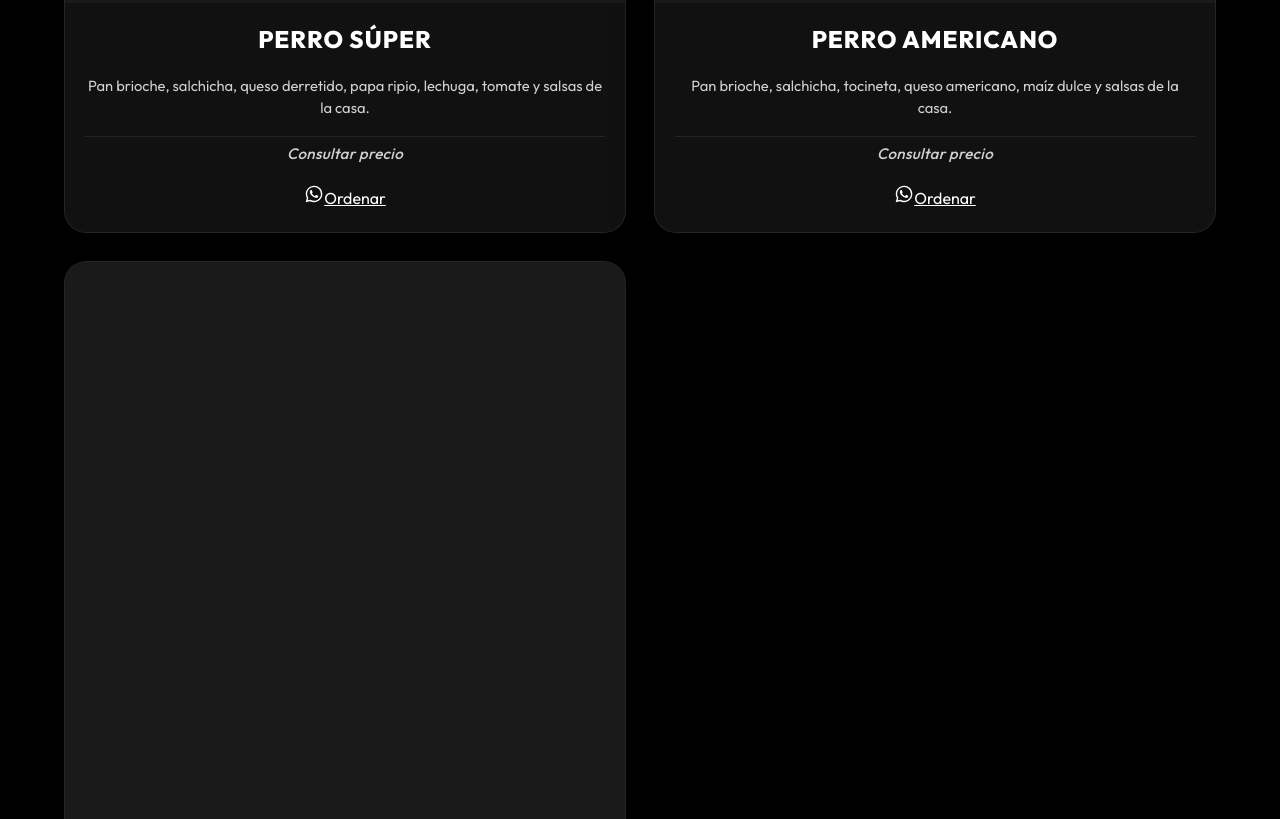
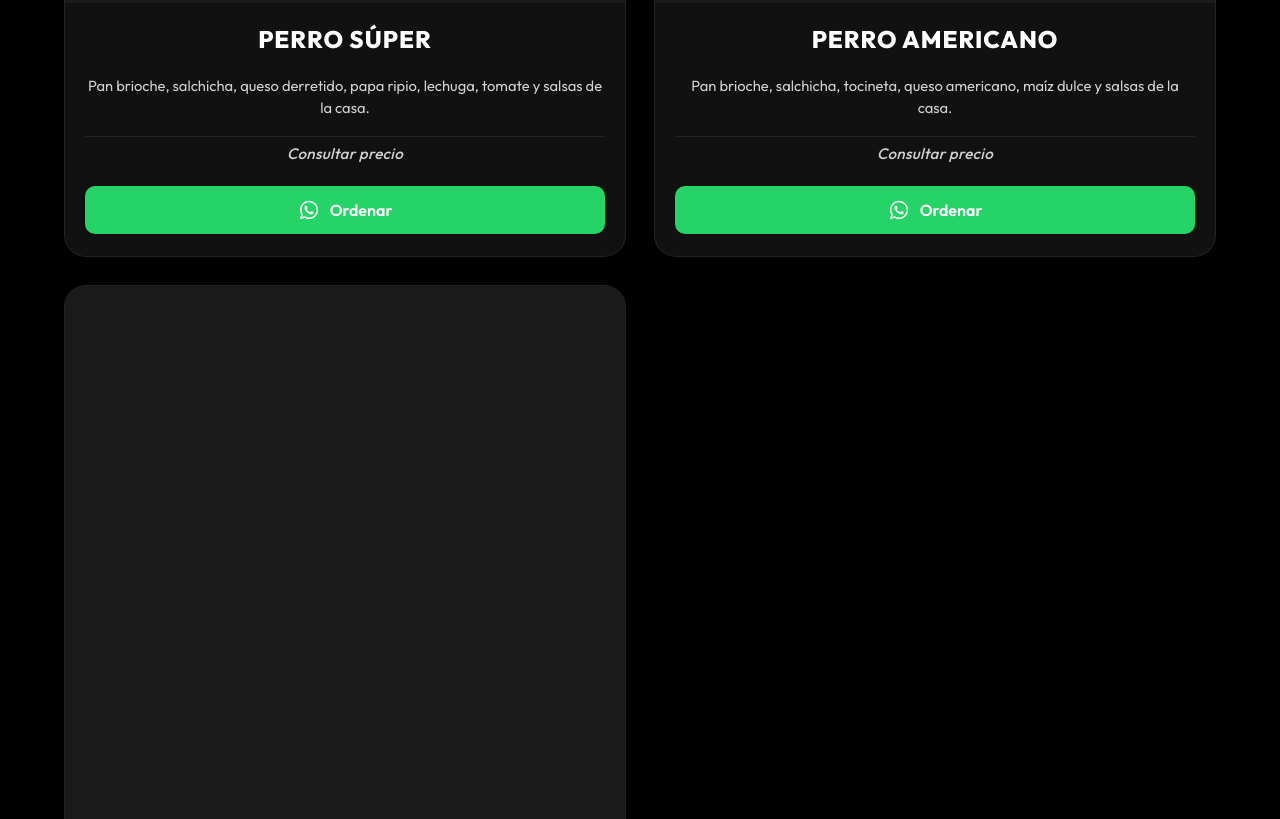
Before and after one commit to rjbavvt/LASYULAS, a plain HTML site: page index.html in a window 1280 px wide. Shown: the part 1426-2245 px from the top of the page. Drawn offline with Linux system fonts and the light colour scheme; no server answers.

Commit message:
Update styles.css

```diff
--- a/styles.css
+++ b/styles.css
@@ -356,6 +356,34 @@ a { color: inherit; }
   text-decoration: line-through;
 }
 
+/* ===== Botón "Ordenar" por WhatsApp (en cada producto) ===== */
+.ly-card__order {
+  display: flex;
+  align-items: center;
+  justify-content: center;
+  gap: 10px;
+  width: 100%;
+  margin-top: 2px;
+  padding: 12px 14px;
+  background: #25D366;          /* verde WhatsApp */
+  color: #ffffff;               /* texto e icono en blanco */
+  border: none;                 /* plano, sin borde */
+  border-radius: 10px;          /* esquinas redondeadas suaves */
+  font-family: var(--ly-body-font);
+  font-weight: 600;
+  font-size: 1rem;
+  letter-spacing: 0;            /* sin espaciado extra */
+  text-transform: none;         /* "Ordenar", no "ORDENAR" */
+  text-decoration: none;
+  cursor: pointer;
+  transition: background .15s ease, transform .05s ease;
+  -webkit-tap-highlight-color: transparent;
+}
+.ly-card__order:hover { background: #1da851; }
+.ly-card__order:active { background: #128c44; transform: translateY(1px); }
+.ly-card__order:focus-visible { outline: 2px solid #ffffff; outline-offset: 2px; }
+.ly-card__order svg { width: 22px; height: 22px; flex: none; }
+
 .ly-card__variants {
   display: flex;
   flex-wrap: wrap;
@@ -433,55 +461,6 @@ a { color: inherit; }
 }
 
 /* --------- Botón de edición --------- */
-
-/* ======================================================================
- *  AISLAMIENTO DEL EDITOR / AUTH / TOAST
- *  Las variables --ly-* se re-declaran aquí con los valores por defecto
- *  de LAS YULAS para que los cambios de estilo hechos desde el editor
- *  (pestaña "Estilos": colores, tipografía, tamaños) NO afecten a la
- *  interfaz del propio editor, ni al modal de acceso, ni al botón
- *  "Editar menú", ni a los toasts. Solo el contenido del menú
- *  (#app y sus descendientes) refleja el tema elegido.
- *
- *  Funciona porque las custom properties se heredan desde el ancestro
- *  más cercano que las declara: al fijarlas en .editor/.auth/etc.,
- *  estos elementos y todo su contenido usan los valores fijos en vez
- *  de los que applyTheme() escribe en :root.
- * ====================================================================== */
-.edit-toggle,
-.toast,
-.editor,
-.auth {
-  --ly-bg: #000000;
-  --ly-surface: #111111;
-  --ly-surface-alt: #1A1A1A;
-  --ly-text: #FFFFFF;
-  --ly-text-muted: #D0D0D0;
-  --ly-text-subtle: #9A9A9A;
-  --ly-accent: #E51B16;
-  --ly-accent-soft: rgba(229, 27, 22, 0.18);
-  --ly-success: #2ECC71;
-  --ly-warning: #F1C40F;
-  --ly-divider: rgba(255,255,255,0.08);
-  --ly-heading-font: 'Outfit', 'Helvetica Neue', Arial, sans-serif;
-  --ly-body-font: 'Outfit', 'Helvetica Neue', Arial, sans-serif;
-  --ly-heading-weight: 800;
-  --ly-heading-transform: uppercase;
-  --ly-base-size: 16px;
-  --ly-transition: 200ms cubic-bezier(.4,.0,.2,1);
-  /* Layout fijado para que el editor no cambie de forma si el usuario
- *     toca columnas/ancho/radios en el menú. */
-  --ly-max-width: 1200px;
-  --ly-content-padding: 24px;
-  --ly-grid-gap: 28px;
-  --ly-card-gap: 18px;
-  --ly-image-ratio: 1 / 1;
-  --ly-image-radius: 18px;
-  --ly-card-radius: 22px;
-  --ly-banner-height: 44vh;
-  --ly-banner-height-mobile: 32vh;
-}
-
 .edit-toggle {
   position: fixed;
   bottom: 20px;
```
